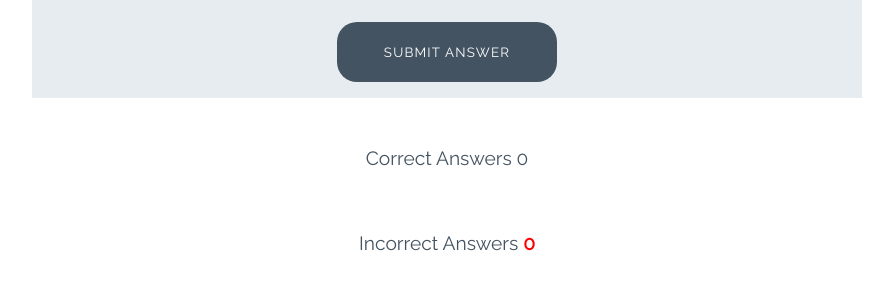
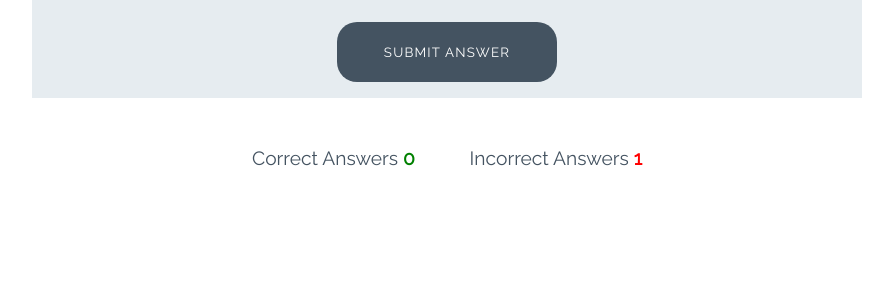
Before and after one commit to rumanaafaz/Love-maths, a plain HTML site: page index.html in a window 1280 px wide. Both pictures are taken after typing "5" into the empty fields and a click on the button "SUBMIT ANSWER". Shown: the part 455-744 px from the top of the page, without its empty margins (193-1086 px from the left). Drawn offline with Linux system fonts and the light colour scheme.

Commit message:
Add code to increment score and incorrect answers tally

```diff
--- a/assets/js/script.js
+++ b/assets/js/script.js
@@ -22,7 +22,6 @@ document.addEventListener("DOMContentLoaded", function () {
  * The main game "loop", called when the script is first loaded
  * and after the user's answer has been processed
  */
-
 function runGame(gameType) {
 
     // Creates two random numbers between 1 and 25
@@ -34,9 +33,7 @@ function runGame(gameType) {
     } else {
         alert(`unknown game type: ${gameType}`);
         throw `unknown game type: ${gameType}. Aborting!`;
-
     }
-
 }
 
 /**
@@ -45,28 +42,25 @@ function runGame(gameType) {
  */
 function checkAnswer() {
 
-
     let userAnswer = parseInt(document.getElementById("answer-box").value);
     let calculatedAnswer = calculateCorrectAnswer();
     let isCorrect = userAnswer === calculatedAnswer[0];
 
     if (isCorrect) {
         alert("Hey! You got it right! :D");
+        incrementScore();
     } else {
         alert(`Awww......you answered ${userAnswer}. The correct answer was ${calculatedAnswer[0]}`);
+        incrementWrongAnswer();
     }
+
     runGame(calculatedAnswer[1]);
-
-
-
-
 }
 
 /**
  * Gets the operands (the numbers) and the operator (plus, minus etc)
  * directly from the dom, and returns the correct answer
  */
-
 function calculateCorrectAnswer() {
 
     let operand1 = parseInt(document.getElementById('operand1').innerText);
@@ -79,17 +73,24 @@ function calculateCorrectAnswer() {
         alert(`unimplemented operator ${operator}`);
         throw `unimplemented operator ${operator}.Aborting!`;
     }
-
 }
 
-
-
+/**
+ * Gets the current score from the DOM and increments it by 1
+ */
 function incrementScore() {
 
+    let oldScore = parseInt(document.getElementById("score").innerText);
+    document.getElementById("score").innerText = ++oldScore;
 }
 
+/**
+ * Gets the current tally of incorrect answers from the DOM and increments it by 1
+ */
 function incrementWrongAnswer() {
 
+    let oldScore = parseInt(document.getElementById("incorrect").innerText);
+    document.getElementById("incorrect").innerText = ++oldScore;
 }
 
 function displayAdditionQuestion(operand1, operand2) {
--- a/index.html
+++ b/index.html
@@ -28,7 +28,7 @@
 
     <div class="game-area">
       <div class="controls-area">
-        <button  data-type="addition" class="btn btn--big btn--green">
+        <button data-type="addition" class="btn btn--big btn--green">
           <i class="fas fa-plus"></i>
         </button>
         <button data-type="subtract" class="btn btn--big btn--blue">
@@ -55,14 +55,8 @@
     </div>
 
     <div class="score-area">
-      <p class="scores">
-        Correct Answers
-        <span id="" score>0</span>
-      </p>
-      <p class="score">
-        Incorrect Answers
-        <span id="incorrect" score>0</span>
-      </p>
+      <p class="scores">Correct Answers <span id="score">0</span></p>
+      <p class="scores">Incorrect Answers <span id="incorrect"> 0</span></p>
     </div>
 
     <script src="assets/js/script.js"></script>
```
